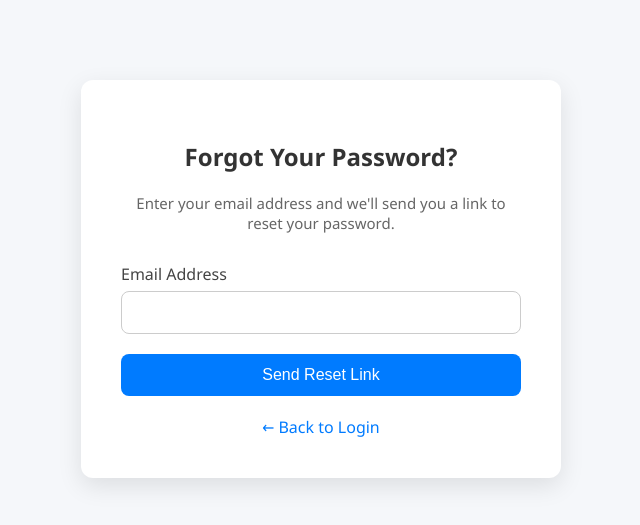
After one commit to jahongiranorboyev/online_shop, a Django app: template templates/auth/password_reset_form.html in a window 1280 px wide. The commit adds this page. Shown: the top 525 px of the page, without its empty margins (319-959 px from the left). Run offline with Django 5.2, Linux system fonts and the light colour scheme; the template is opened without the code that fills it: values that come from a table or form of the project are taken from there, others are empty; parts of the project's set-up code (start-up, migrations or seed data) failed here and were passed over; some libraries are stand-ins or nearby versions.

Commit message:
fixed pro

```diff
--- a/apps/authentication/urls.py
+++ b/apps/authentication/urls.py
@@ -1,14 +1,28 @@
 from django.urls import path
-from apps.authentication.views import *
+from .views import *
+from django.contrib.auth import views as auth_views
 
 urlpatterns = [
-
     path('login_page/', login_page, name='login-page'),
     path('login/', user_login, name='user_login'),
     path('logout/', logout_page, name='logout-page'),
     path('register_page/', register_page, name='register-page'),
     path('register/', user_register, name='user-register'),
 
+    # Password reset views
+    path('password_reset/', auth_views.PasswordResetView.as_view(
+        template_name='auth/password_reset_form.html'
+    ), name='password_reset'),
+
+    path('password_reset/done/', auth_views.PasswordResetDoneView.as_view(
+        template_name='auth/password_reset_done.html'
+    ), name='password_reset_done'),
+
+    path('reset/<uidb64>/<token>/', auth_views.PasswordResetConfirmView.as_view(
+        template_name='auth/password_reset_confirm.html'
+    ), name='password_reset_confirm'),
+
+    path('reset/done/', auth_views.PasswordResetCompleteView.as_view(
+        template_name='auth/password_reset_complete.html'
+    ), name='password_reset_complete'),
 ]
-
-# if settings.DEBUG:
--- a/apps/products/models.py
+++ b/apps/products/models.py
@@ -38,6 +38,7 @@ class Product(models.Model):
         default=Decimal('0'),
         editable=False
     )
+    owner_room_name = models.CharField(max_length=20)
     owner_email = models.EmailField()
     seen_count = models.PositiveBigIntegerField(default=0, blank=True)
     short_description = models.CharField(max_length=255)
--- a/config/settings/base.py
+++ b/config/settings/base.py
@@ -17,7 +17,7 @@ BASE_DIR = Path(__file__).resolve().parent.parent.parent
 SECRET_KEY = os.environ.get('SECRET_KEY')
 
 # SECURITY WARNING: don't run with debug turned on in production!
-DEBUG = True
+DEBUG = False
 
 ALLOWED_HOSTS = ['*']
 INTERNAL_IPS = ['127.0.0.1']
--- a/config/settings/translation.py
+++ b/config/settings/translation.py
@@ -1,7 +1,7 @@
 from django.conf import settings
 from django.utils.translation import gettext_lazy as _
 
-LANGUAGE_CODE = 'en'
+LANGUAGE_CODE = 'uz'
 
 LOCALE_PATHS = [
     settings.BASE_DIR / 'translation',
@@ -9,7 +9,7 @@ LOCALE_PATHS = [
 
 USE_I18N = True
 
-MODELTRANSLATION_DEFAULT_LANGUAGE = 'en'
+MODELTRANSLATION_DEFAULT_LANGUAGE = 'uz'
 
 LANGUAGES = (
     ('uz', _('Uzbek')),
--- a/templates/auth/auth-login-basic.html
+++ b/templates/auth/auth-login-basic.html
@@ -126,13 +126,13 @@
                     </svg>
                   </span>
                 </span>
-                        <span class="app-brand-text demo text-heading fw-semibold">StudentHome</span>
+                        <span class="app-brand-text demo text-heading fw-semibold">ShinamMakon</span>
                     </a>
                 </div>
                 <!-- /Logo -->
 
                 <div class="card-body mt-1">
-                    <h4 class="mb-1">Welcome to StudentHome! 👋🏻</h4>
+                    <h4 class="mb-1">Welcome to ShinamMakon! 👋🏻</h4>
                     <p class="mb-5">Please sign in to your account and start the Apartment</p>
 
                     {% for message  in messages %}
@@ -175,7 +175,7 @@
                                 <input class="form-check-input" type="checkbox" id="remember-me"/>
                                 <label class="form-check-label" for="remember-me"> Remember Me </label>
                             </div>
-                            <a href="auth-forgot-password-basic.html" class="float-end mb-1">
+                            <a href="{% url 'password_reset' %}" class="float-end mb-1">
                                 <span>Forgot Password?</span>
                             </a>
                         </div>
--- a/templates/auth/auth-register-basic.html
+++ b/templates/auth/auth-register-basic.html
@@ -126,7 +126,7 @@
                     </svg>
                   </span>
                 </span>
-            <span class="app-brand-text demo text-heading fw-semibold">StudentHome</span>
+            <span class="app-brand-text demo text-heading fw-semibold">ShinamMakon</span>
           </a>
         </div>
         <!-- /Logo -->
--- /dev/null
+++ b/templates/auth/password_reset_form.html
@@ -0,0 +1,108 @@
+<!DOCTYPE html>
+<html lang="en">
+<head>
+    <meta charset="UTF-8">
+    <title>Forgot Password</title>
+    <style>
+        body {
+            background: #f5f7fa;
+            font-family: 'Segoe UI', Tahoma, Geneva, Verdana, sans-serif;
+            margin: 0;
+            padding: 0;
+        }
+
+        .container {
+            max-width: 400px;
+            margin: 80px auto;
+            background-color: #fff;
+            padding: 40px;
+            border-radius: 12px;
+            box-shadow: 0 8px 25px rgba(0, 0, 0, 0.1);
+        }
+
+        h2 {
+            text-align: center;
+            color: #333;
+        }
+
+        p {
+            text-align: center;
+            color: #666;
+            font-size: 15px;
+            margin-bottom: 30px;
+        }
+
+        form {
+            display: flex;
+            flex-direction: column;
+        }
+
+        label {
+            margin-bottom: 6px;
+            font-weight: 500;
+            color: #444;
+        }
+
+        input[type="email"] {
+            padding: 12px;
+            font-size: 15px;
+            border: 1px solid #ccc;
+            border-radius: 8px;
+            margin-bottom: 20px;
+            outline: none;
+            transition: border-color 0.3s;
+        }
+
+        input[type="email"]:focus {
+            border-color: #007bff;
+        }
+
+        button {
+            padding: 12px;
+            background-color: #007bff;
+            color: white;
+            border: none;
+            border-radius: 8px;
+            font-size: 16px;
+            cursor: pointer;
+            transition: background-color 0.3s;
+        }
+
+        button:hover {
+            background-color: #0056b3;
+        }
+
+        .back-link {
+            text-align: center;
+            margin-top: 20px;
+        }
+
+        .back-link a {
+            text-decoration: none;
+            color: #007bff;
+            font-weight: 500;
+        }
+
+        .back-link a:hover {
+            text-decoration: underline;
+        }
+    </style>
+</head>
+<body>
+    <div class="container">
+        <h2>Forgot Your Password?</h2>
+        <p>Enter your email address and we'll send you a link to reset your password.</p>
+
+        <form method="post">
+            {% csrf_token %}
+            <label for="id_email">Email Address</label>
+            {{ form.email }}
+            <button type="submit">Send Reset Link</button>
+        </form>
+
+        <div class="back-link">
+            <a href="{% url 'login-page' %}">← Back to Login</a>
+        </div>
+    </div>
+</body>
+</html>
```
Also changed, not shown: apps/authentication/views.py (+7 -0 lines), templates/auth/password_reset_complete.html (added, +22 -0 lines), templates/auth/password_reset_confirm.html (added, +55 -0 lines), templates/auth/password_reset_done.html (added, +23 -0 lines), templates/bases/basic.html (+21 -10 lines), templates/detail.html (+18 -6 lines), templates/shop.html (+7 -1 lines).
